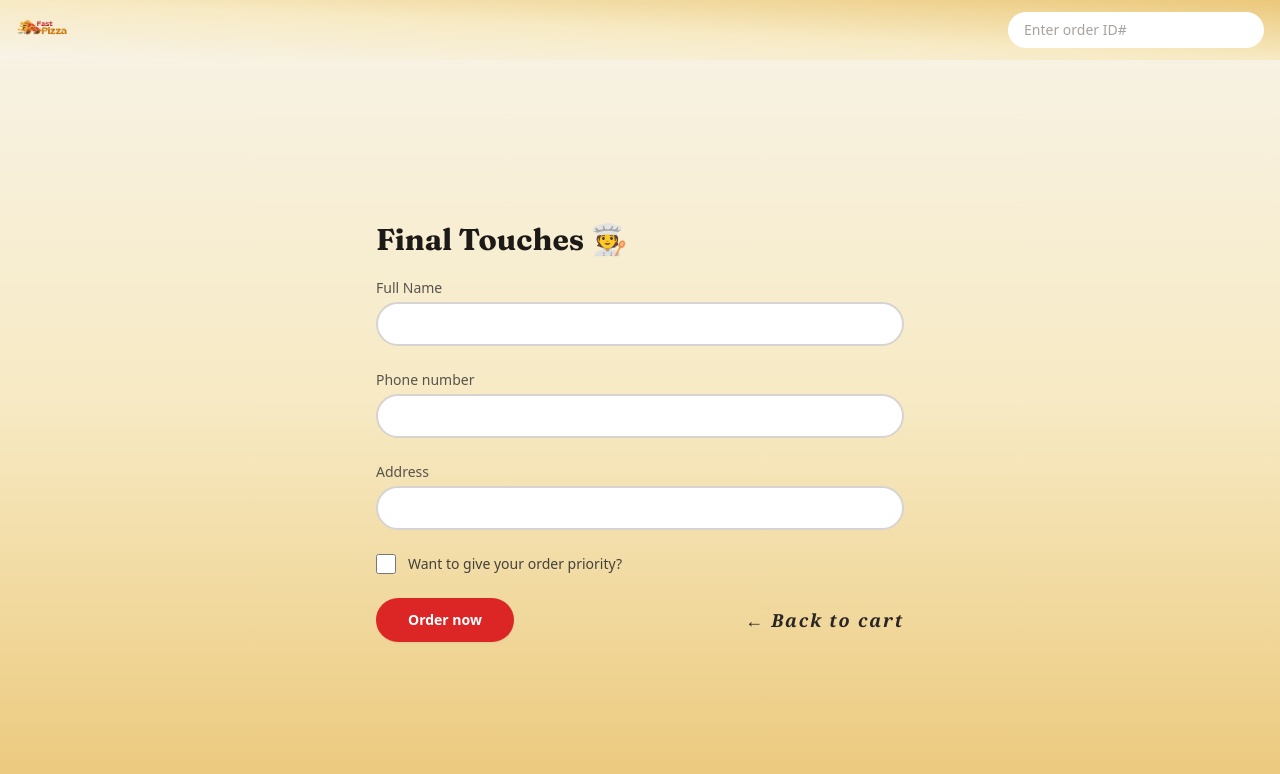
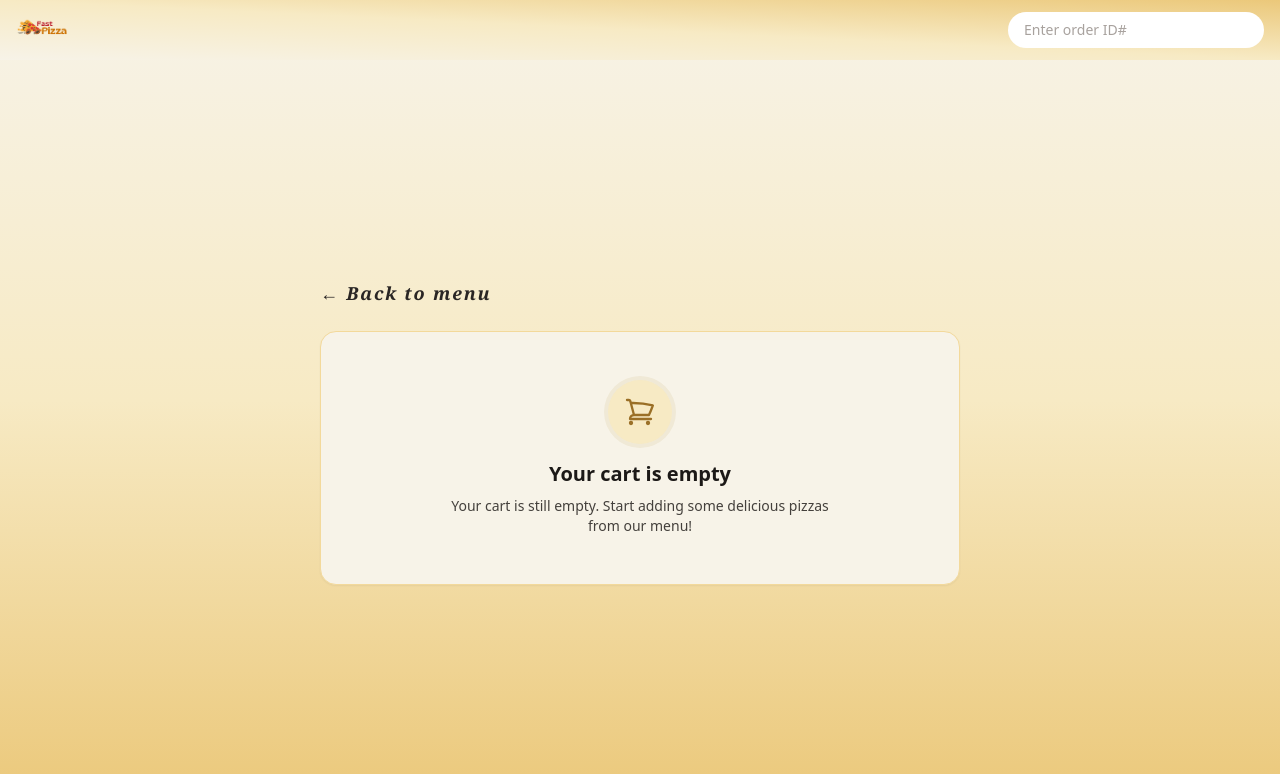
Before and after one commit to mohammed-abdelwhab/Fast-Pizza, a React (Vite) app: page /order/new in a window 1280 px wide. Shown: the top 774 px of the page. Built offline with nearby package versions, Linux system fonts and the light colour scheme; a web font is replaced by a local one.

Commit message:
added redirecting to the empty cart page if the order page is accessed with empty cart state

```diff
--- a/src/features/order/CreateOrder.jsx
+++ b/src/features/order/CreateOrder.jsx
@@ -2,6 +2,7 @@ import { Form, redirect, useActionData, useNavigation } from "react-router-dom";
 import { createOrder } from "../../services/apiRestaurant";
 import { useSelector } from "react-redux";
 import LinkBtn from "../../ui/LinkBtn";
+import EmptyCart from "../cart/EmptyCart";
 
 // https://uibakery.io/regex-library/phone-number
 const isValidPhone = (str) =>
@@ -40,16 +41,21 @@ export async function action({ request }) {
 function CreateOrder() {
   // const [withPriority, setWithPriority] = useState(false);
   const user = useSelector((state) => state.user.userName);
-  const cartState = useSelector((state) => state.cart.cart);
   //** ------ Adding a new key to the cart object so the order api method can work --> totalPrice -----*/
-  const cart = cartState.map((item) => ({
-    ...item,
-    totalPrice: item.quantity * item.unitPrice,
-  }));
+  const cart = useSelector((state) =>
+    state.cart.cart.map((item) => ({
+      ...item,
+      totalPrice: item.quantity * item.unitPrice,
+    })),
+  );
+
   const formState = useNavigation();
   const isSubmitting = formState.state === "submitting";
   //! Consuming the errors object returned from the action function
   const formErrors = useActionData();
+
+  //! validation: if the cart is empty show the empty cart page
+  if (!cart.length) return <EmptyCart />;
   return (
     <div className="mx-auto max-w-xl px-6 py-2 sm:py-10">
       <h2 className="font-display text-3xl font-bold text-stone-900">
```
